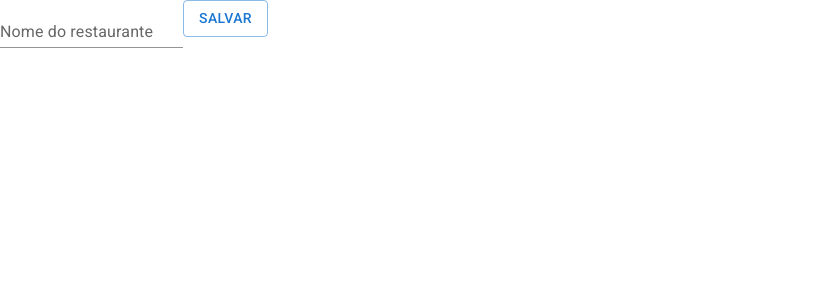
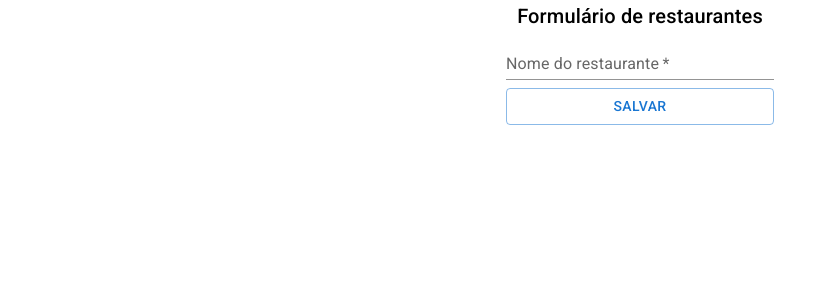
Before and after one commit to RodrigoDGoulart/alura-alfood-react-com-api, a React (Create React App) app: page /admin/restaurantes/novo in a window 1280 px wide. Shown: the top 300 px of the page, without its empty margins (0-836 px from the left). Built offline with nearby package versions, Linux system fonts and the light colour scheme; the HTML template or start-up script is replaced by a standard one.

Commit message:
feat: stylize create restaurante page

```diff
--- a/src/paginas/Administracao/Restaurantes/FormularioRestaurante.tsx
+++ b/src/paginas/Administracao/Restaurantes/FormularioRestaurante.tsx
@@ -1,4 +1,4 @@
-import { Button, TextField } from "@mui/material";
+import { Box, Button, TextField, Typography } from "@mui/material";
 import axios from "axios";
 import { useEffect, useState } from "react";
 import { useParams } from "react-router-dom";
@@ -11,13 +11,13 @@
 
   const aoSubmeterForm = (evento: React.FormEvent<HTMLFormElement>) => {
     evento.preventDefault();
-    if(parametros.id) {
-      axios.put(`http://localhost:8000/api/v2/restaurantes/${parametros.id}/`, {nome: nomeRestaurante})
+    if (parametros.id) {
+      axios.put(`http://localhost:8000/api/v2/restaurantes/${parametros.id}/`, { nome: nomeRestaurante })
         .then(() => {
           alert('Restaurante atualizado com sucesso');
         });
     } else {
-      axios.post('http://localhost:8000/api/v2/restaurantes/', {nome: nomeRestaurante})
+      axios.post('http://localhost:8000/api/v2/restaurantes/', { nome: nomeRestaurante })
         .then(() => {
           alert('Restaurante cadastrado com sucesso');
         });
@@ -32,13 +32,35 @@
     }
   }, [parametros]);
   return (
-    <form onSubmit={aoSubmeterForm}>
+    <Box sx={{
+      display: 'flex',
+      flexDirection: 'column',
+      alignItems: 'center'
+    }}>
+      <Typography
+        component="h1"
+        variant="h6"
+      >
+        Formulário de restaurantes
+      </Typography>
+      <Box
+        component="form"
+        onSubmit={aoSubmeterForm}>
         <TextField
           value={nomeRestaurante}
           onChange={evento => setNomeRestaurante(evento.target.value)}
           label="Nome do restaurante"
-        variant="standard" />
-      <Button variant="outlined" type="submit">Salvar</Button>
-    </form>
+          variant="standard"
+          fullWidth
+          required />
+        <Button
+          sx={{ marginTop: 1 }}
+          variant="outlined"
+          fullWidth
+          type="submit">
+          Salvar
+        </Button>
+      </Box>
+    </Box>
   );
 }
```
Lines whose indentation alone changed are shown as unchanged.
